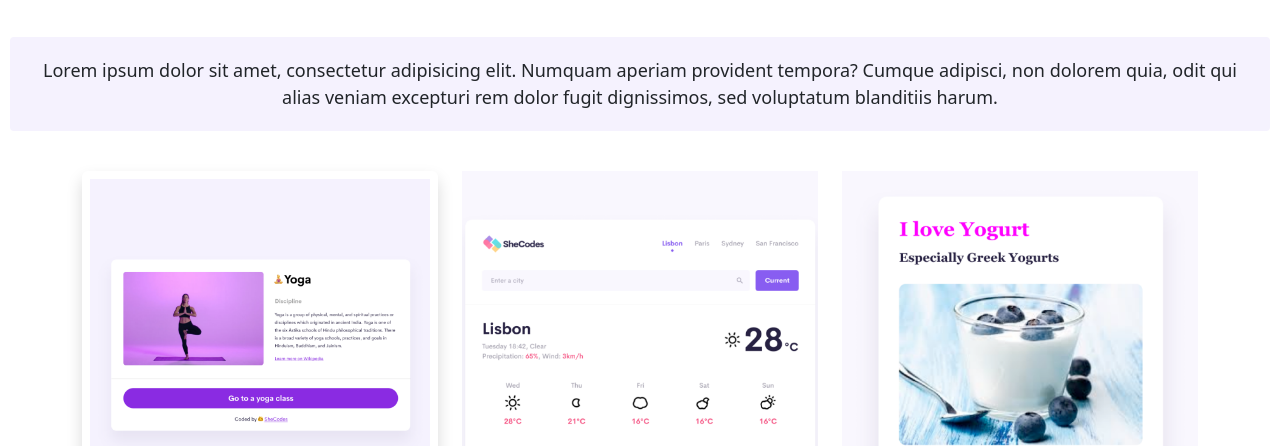
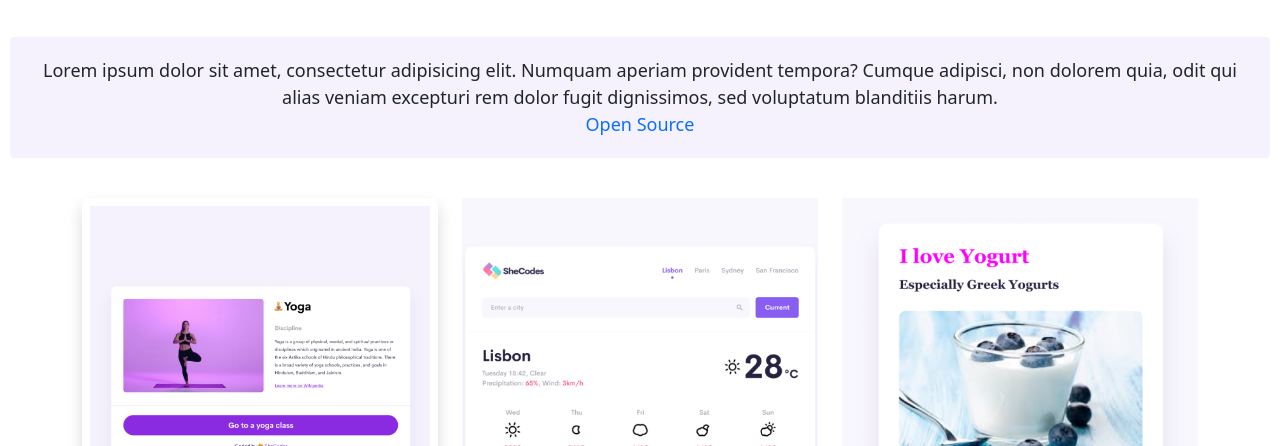
Before and after one commit to MartaCoelho750/week3-homeworkresponsive, a website: page about.html in a window 1280 px wide. Shown: the part 354-800 px from the top of the page. Drawn offline with nearby package versions, Linux system fonts and the light colour scheme.

Commit message:
Inserted github

```diff
--- a/about.html
+++ b/about.html
@@ -26,7 +26,8 @@
         Lorem ipsum dolor sit amet, consectetur adipisicing elit. Numquam
         aperiam provident tempora? Cumque adipisci, non dolorem quia, odit qui
         alias veniam excepturi rem dolor fugit dignissimos, sed voluptatum
-        blanditiis harum.
+        blanditiis harum. <br>
+        <a class="source" href="https://github.com/MartaCoelho750/week3-homeworkresponsive">Open Source</a>
         <br />
       </p>
     </div>
--- a/style.css
+++ b/style.css
@@ -113,6 +113,11 @@ p {
   transition: box-shadow 0.15s ease-in-out;
 }
 
+.source {
+  text-decoration: none;
+}
+
+
 @media screen and (max-width: 800px) {
   .email-link {
     font-size: 15px
```
